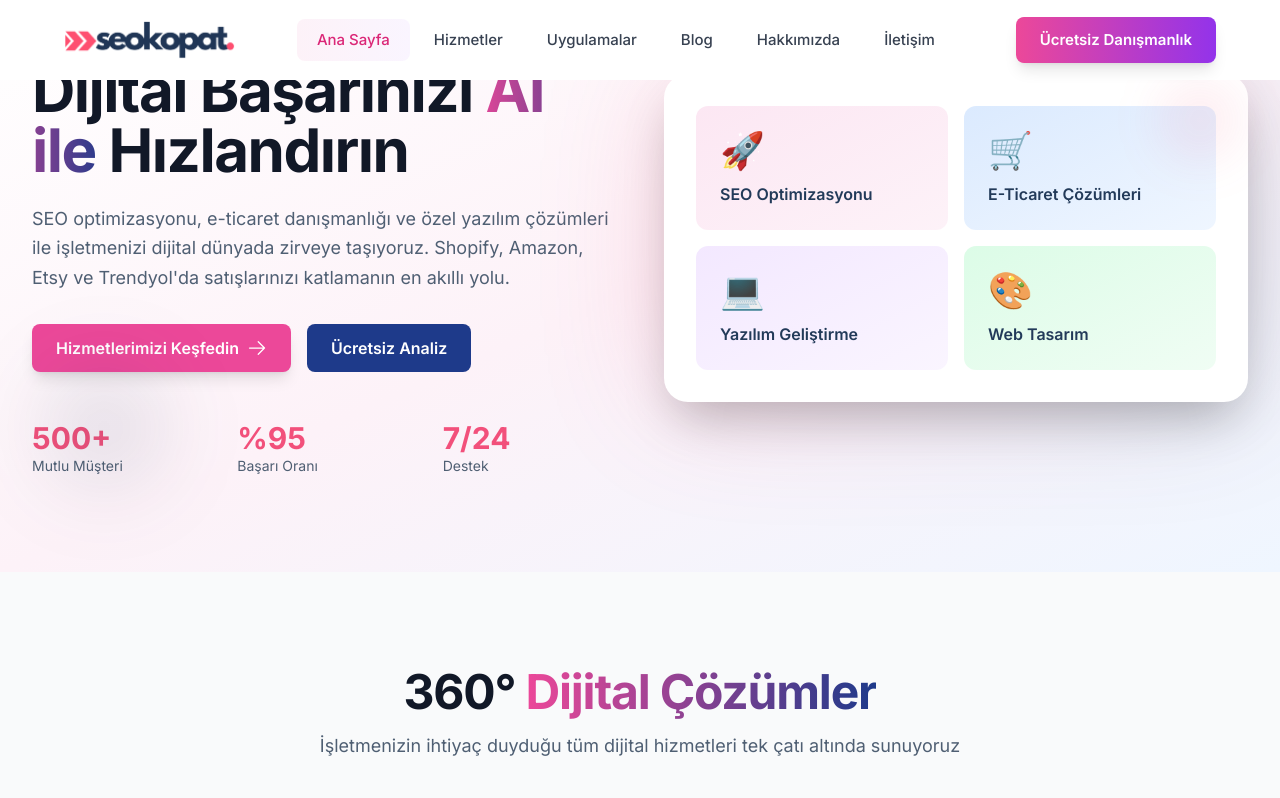
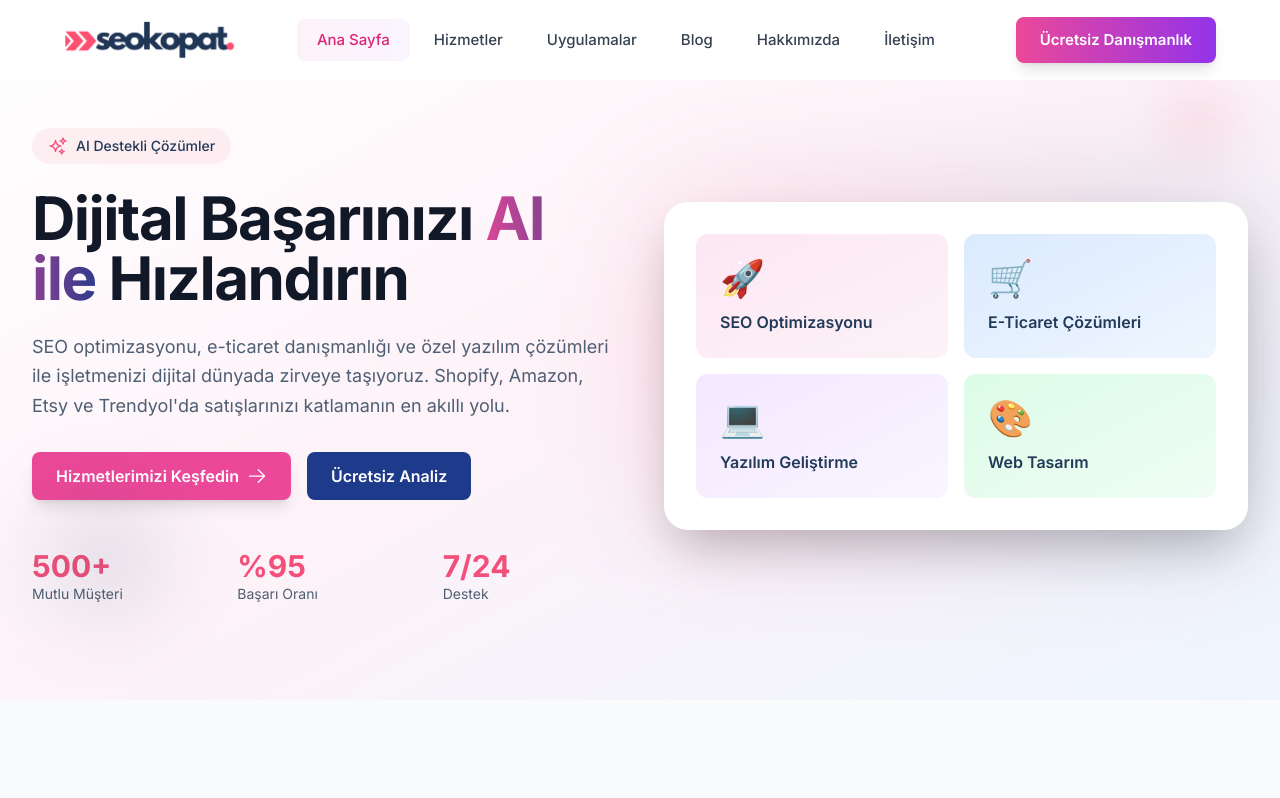
Before and after one commit to CollinHanks/seokopat-website, a Next.js app: page / in a window 1280 px wide. Shown: the top 798 px of the page. Built offline with nearby package versions, Linux system fonts and the light colour scheme.

Commit message:
fix: AI Destekli Çözümler desktop'ta da görünür
Değişiklik:
- pt-24 md:pt-0 → pt-24 md:pt-32
- Artık hem mobil hem desktop'ta header altında görünür

```diff
--- a/components/Hero.tsx
+++ b/components/Hero.tsx
@@ -7,8 +7,8 @@ import { ArrowRightIcon, SparklesIcon } from '@heroicons/react/24/outline'
 export default function Hero() {
   return (
     <section className="relative overflow-hidden bg-gradient-to-br from-seokopat-white via-pink-50 to-blue-50">
-      {/* SADECE pt-24 md:pt-0 eklendi - AI Destekli Çözümler mobilde görünsün */}
-      <div className="container-custom section-padding pt-24 md:pt-0">
+      {/* Padding düzeltildi - Hem mobil hem desktop'ta görünsün */}
+      <div className="container-custom section-padding pt-24 md:pt-32">
         <div className="grid lg:grid-cols-2 gap-12 items-center">
           <motion.div
             initial={{ opacity: 0, x: -50 }}
```
